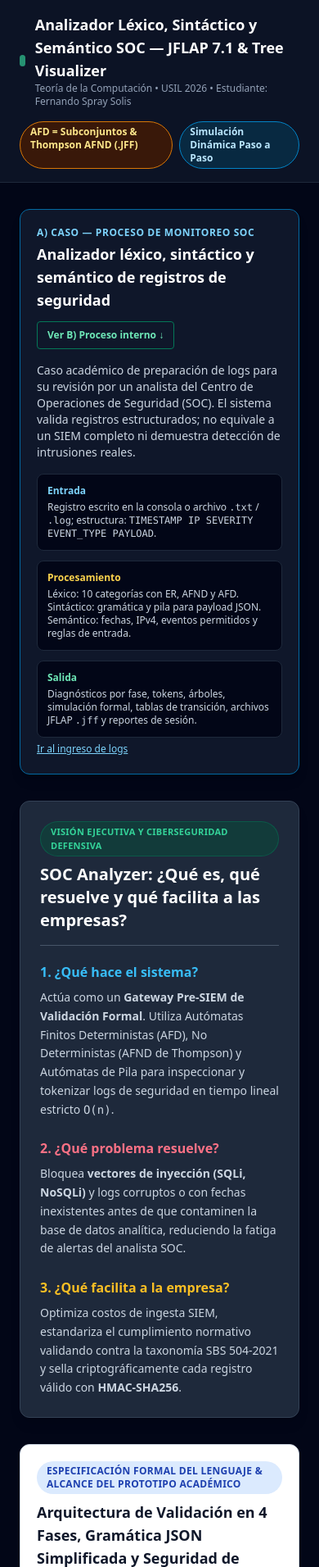
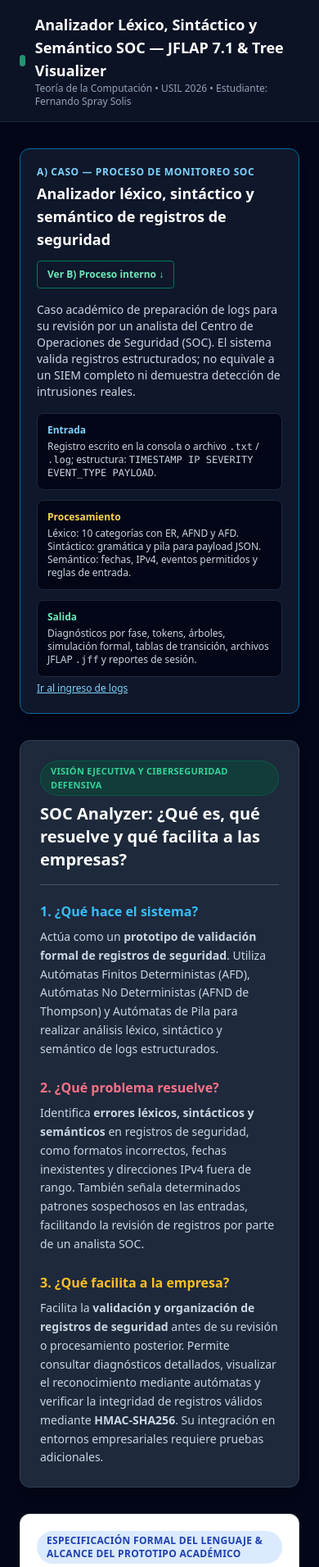
Before and after one commit to Fer-rgb03/TeoriaComputacion, a Flask app: template app/views/templates/index.html in a window 390 px wide. Shown: the top 1912 px of the page at 82% size. Run offline with Flask 3, Linux system fonts and the light colour scheme; the template is opened without the code that fills it, so the values that code supplies are empty; parts of the project's set-up code (start-up, migrations or seed data) failed here and were passed over; some libraries are stand-ins or nearby versions.

Commit message:
Estabilizar interfaz academica y corregir textos del proyecto

```diff
--- a/app/views/templates/index.html
+++ b/app/views/templates/index.html
@@ -51,7 +51,7 @@
 </head>
 <body class="bg-slate-950 text-slate-100 min-h-screen font-sans">
 
-    <header class="border-b border-slate-800 bg-slate-900/80 backdrop-blur sticky top-0 z-50">
+    <header class="border-b border-slate-800 bg-slate-900/80 backdrop-blur relative md:sticky md:top-0 z-50">
         <div class="max-w-7xl mx-auto px-6 py-4 flex flex-wrap justify-between items-center gap-4">
             <div class="flex items-center gap-3">
                 <div class="w-3.5 h-3.5 rounded-full bg-emerald-400 animate-pulse"></div>
@@ -60,7 +60,7 @@
                     <p class="text-xs text-slate-400">Teoría de la Computación • USIL 2026 • Estudiante: Fernando Spray Solis</p>
                 </div>
             </div>
-            <div class="flex gap-2 text-xs">
+            <div class="hidden md:flex gap-2 text-xs">
                 <span class="px-3 py-1 rounded-full bg-amber-950/80 border border-amber-600 text-amber-200 font-semibold">AFD = Subconjuntos &amp; Thompson AFND (.JFF)</span>
                 <span class="px-3 py-1 rounded-full bg-sky-950/80 border border-sky-600 text-sky-200 font-semibold">Simulación Dinámica Paso a Paso</span>
             </div>
@@ -129,7 +129,13 @@
                         <span>1. ¿Qué hace el sistema?</span>
                     </div>
                     <p>
-                        Actúa como un <strong>Gateway Pre-SIEM de Validación Formal</strong>. Utiliza Autómatas Finitos Deterministas (AFD), No Deterministas (AFND de Thompson) y Autómatas de Pila para inspeccionar y tokenizar logs de seguridad en tiempo lineal estricto <code>O(n)</code>.
+                        Actúa como un <strong>prototipo de validación formal
+                        de registros de seguridad</strong>.
+
+                        Utiliza Autómatas Finitos Deterministas (AFD),
+                        Autómatas No Deterministas (AFND de Thompson)
+                        y Autómatas de Pila para realizar análisis léxico,
+                        sintáctico y semántico de logs estructurados.
                     </p>
                 </div>
                 <div class="space-y-2">
@@ -137,7 +143,14 @@
                         <span>2. ¿Qué problema resuelve?</span>
                     </div>
                     <p>
-                        Bloquea <strong>vectores de inyección (SQLi, NoSQLi)</strong> y logs corruptos o con fechas inexistentes antes de que contaminen la base de datos analítica, reduciendo la fatiga de alertas del analista SOC.
+                        Identifica <strong>errores léxicos, sintácticos
+                        y semánticos</strong> en registros de seguridad,
+                        como formatos incorrectos, fechas inexistentes
+                        y direcciones IPv4 fuera de rango.
+
+                        También señala determinados patrones sospechosos
+                        en las entradas, facilitando la revisión de
+                        registros por parte de un analista SOC.
                     </p>
                 </div>
                 <div class="space-y-2">
@@ -145,7 +158,17 @@
                         <span>3. ¿Qué facilita a la empresa?</span>
                     </div>
                     <p>
-                        Optimiza costos de ingesta SIEM, estandariza el cumplimiento normativo validando contra la taxonomía SBS 504-2021 y sella criptográficamente cada registro válido con <strong>HMAC-SHA256</strong>.
+                        Facilita la <strong>validación y organización
+                        de registros de seguridad</strong> antes de su
+                        revisión o procesamiento posterior.
+
+                        Permite consultar diagnósticos detallados,
+                        visualizar el reconocimiento mediante autómatas
+                        y verificar la integridad de registros válidos
+                        mediante <strong>HMAC-SHA256</strong>.
+
+                        Su integración en entornos empresariales
+                        requiere pruebas adicionales.
                     </p>
                 </div>
             </div>
@@ -430,7 +453,7 @@
                     {% endif %}
 
                     <div class="overflow-x-auto">
-                        <table class="w-full text-left border-collapse text-xs">
+                        <table class="w-full min-w-[900px] text-left border-collapse text-xs">
                             <thead>
                                 <tr class="bg-slate-800 text-slate-200 uppercase">
                                     <th class="p-2.5 border border-slate-700">#</th>
@@ -756,8 +779,10 @@
                         <h4 class="text-xs font-bold text-emerald-400 uppercase mb-2">
                             Simulación del lexema actual en {{ tok_type }} (Extraído de los Logs Analizados: {{ cat_live_list | length }} ocurrencia(s))
                         </h4>
-                        {% if cat_live_list %}
-                        <table class="w-full text-left border-collapse text-xs">
+                    {% if cat_live_list %}
+
+                    <div class="w-full max-w-full overflow-x-auto overscroll-x-contain rounded-lg border border-slate-800">
+                        <table class="w-full min-w-[900px] text-left border-collapse text-xs">
                             <thead>
                                 <tr class="bg-slate-800 text-slate-200">
                                     <th class="p-2 border border-slate-700">Lexema Real Analizado</th>
@@ -789,7 +814,8 @@
                                 </tr>
                                 {% endfor %}
                             </tbody>
-                        </table>
+                            </table>
+                        </div>
                         {% else %}
                         <p class="text-xs text-slate-400 font-mono">No se registraron tokens de tipo {{ tok_type }} en el lote actual.</p>
                         {% endif %}
@@ -803,7 +829,11 @@
                         <h4 class="text-xs font-bold text-amber-300 uppercase mb-2">
                             Casos de demostración — Banco de Referencia JFLAP ({{ tok_type }})
                         </h4>
-                        <table class="w-full text-left border-collapse text-xs">
+                    <div class="w-full max-w-full overflow-x-auto overscroll-x-contain rounded-lg border border-slate-800">
+                        <p class="md:hidden text-xs text-sky-300 mb-2">
+                            ← Desliza la tabla horizontalmente para visualizar todas las columnas →
+                        </p>
+                        <table class="w-full min-w-[750px] text-left border-collapse text-xs">
                             <thead>
                                 <tr class="bg-slate-800 text-slate-300">
                                     <th class="p-2 border border-slate-700">Input de Demostración</th>
@@ -821,6 +851,7 @@
                                 {% endfor %}
                             </tbody>
                         </table>
+                        </div>
                     </div>
                 </div>
             </details>
```
Also changed, not shown: tests/test_phase5_academic_view.py (+6 -3 lines).
